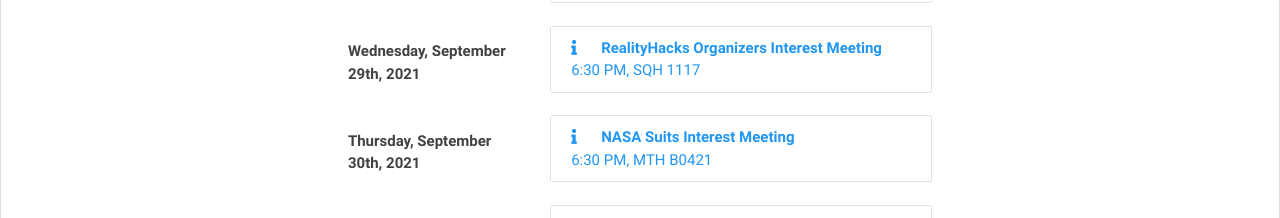
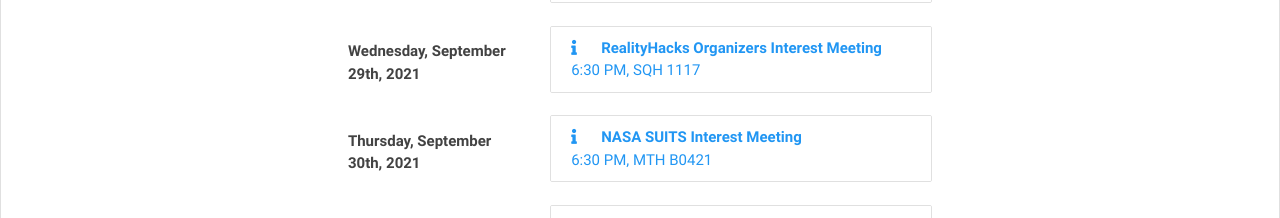
Before and after one commit to umdxrclub/xrc-prev-website, a React (Create React App) app: page / in a window 1280 px wide. Shown: the part 1360-1578 px from the top of the page. Built offline with nearby package versions, Linux system fonts and the light colour scheme.

Commit message:
Update XR_CONSTANTS.js

```diff
--- a/src/XR_CONSTANTS.js
+++ b/src/XR_CONSTANTS.js
@@ -113,7 +113,7 @@
 			'fa_icon' : 'fa-info'
 		},
 		{
-			'name' : 'NASA Suits Interest Meeting',
+			'name' : 'NASA SUITS Interest Meeting',
 			'date' : new Date(2021, 8, 30),
 			'time' : '6:30 PM',
 			'location' : 'MTH B0421',
```
